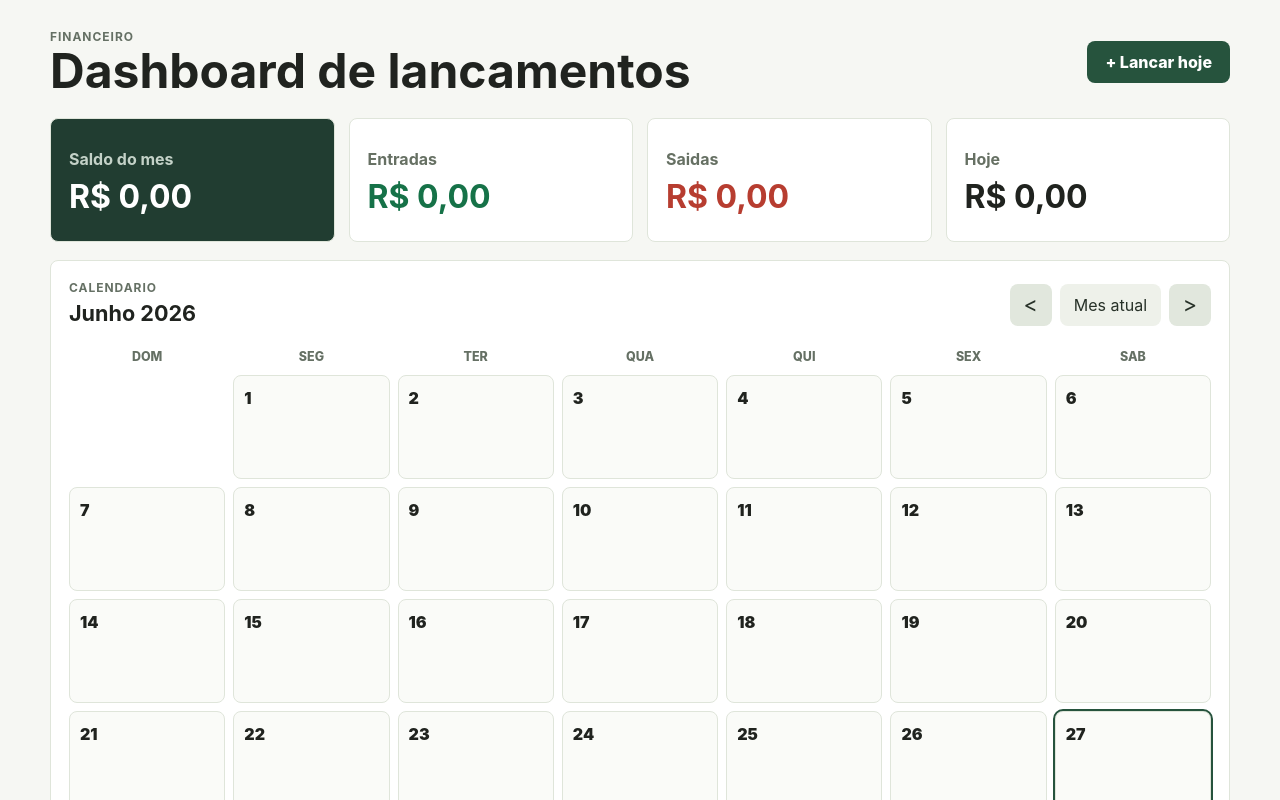
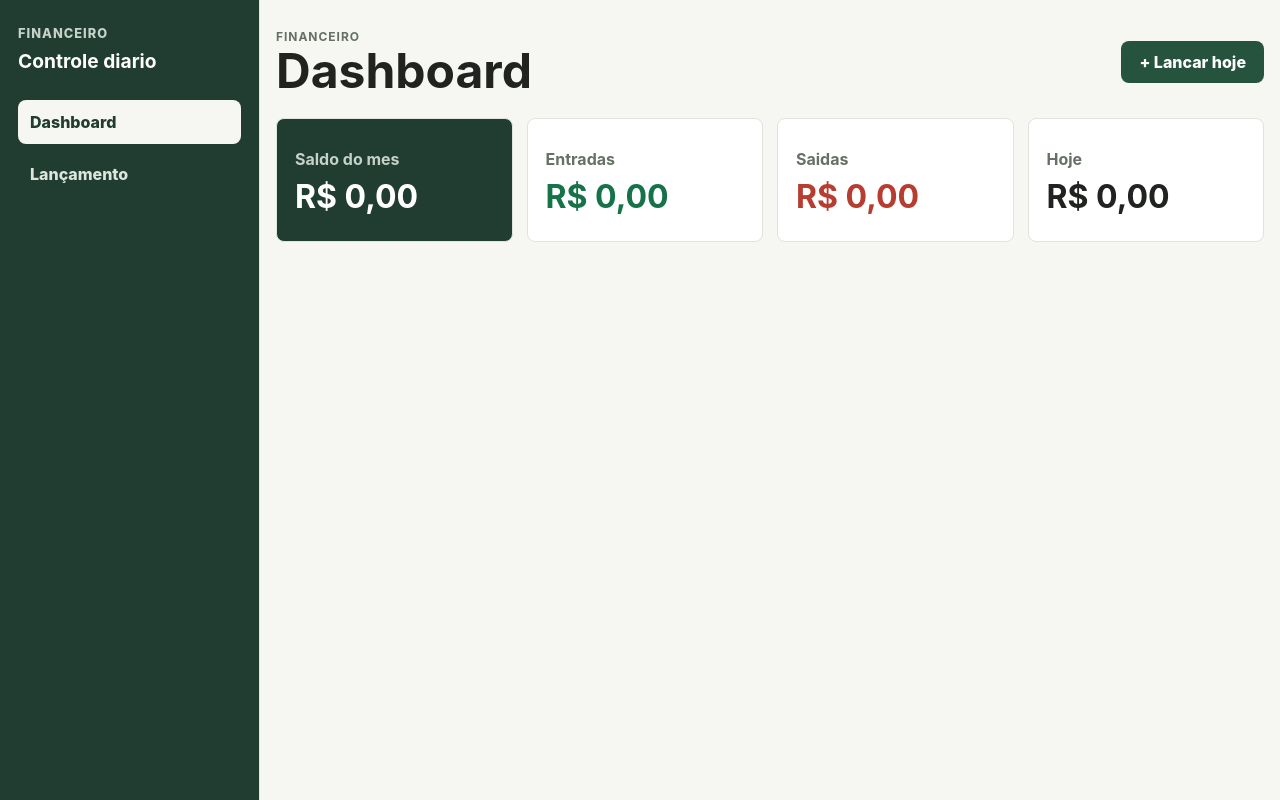
Before and after one commit to hudsonleite/financeiro, a React (Vite) app: page / in a window 1280 px wide. Shown: the top 800 px of the page. Built offline with nearby package versions, Linux system fonts and the light colour scheme.

Commit message:
feat: adicionar menu lateral

```diff
--- a/src/app/App.jsx
+++ b/src/app/App.jsx
@@ -1,5 +1,6 @@
 import { useMemo, useState } from "react";
 import { Header } from "../components/layout/Header.jsx";
+import { Sidebar } from "../components/layout/Sidebar.jsx";
 import { CalendarSection } from "../features/calendar/CalendarSection.jsx";
 import { Dashboard } from "../features/dashboard/Dashboard.jsx";
 import { EntryListSection } from "../features/entries/EntryListSection.jsx";
@@ -10,6 +11,7 @@ import { fromDateKey, toDateKey } from "../utils/date.js";
 export function App() {
   const [currentDate, setCurrentDate] = useState(new Date());
   const [selectedDate, setSelectedDate] = useState(null);
+  const [activeView, setActiveView] = useState("dashboard");
   const { entries, addEntry, entriesForDate } = useEntries();
 
   const monthEntries = useMemo(() => {
@@ -26,12 +28,19 @@ export function App() {
     setCurrentDate(new Date(currentDate.getFullYear(), currentDate.getMonth() + direction, 1));
   }
 
+  const pageTitle = activeView === "dashboard" ? "Dashboard" : "Lan\u00e7amentos";
+
   return (
+    <div className="app-layout">
+      <Sidebar activeView={activeView} onChangeView={setActiveView} />
+
       <main className="shell">
-      <Header onOpenToday={() => setSelectedDate(toDateKey(new Date()))} />
+        <Header title={pageTitle} onOpenToday={() => setSelectedDate(toDateKey(new Date()))} />
 
+        {activeView === "dashboard" ? (
           <Dashboard entries={monthEntries} todayEntries={entriesForDate(toDateKey(new Date()))} />
-
+        ) : (
+          <>
             <CalendarSection
               currentDate={currentDate}
               entriesForDate={entriesForDate}
@@ -41,6 +50,8 @@ export function App() {
             />
 
             <EntryListSection entries={monthEntries} />
+          </>
+        )}
 
         {selectedDate ? (
           <EntryModal
@@ -51,5 +62,6 @@ export function App() {
           />
         ) : null}
       </main>
+    </div>
   );
 }
--- a/src/components/layout/Header.jsx
+++ b/src/components/layout/Header.jsx
@@ -1,9 +1,9 @@
-export function Header({ onOpenToday }) {
+export function Header({ title = "Dashboard", onOpenToday }) {
   return (
     <header className="topbar">
       <div>
         <span className="eyebrow">Financeiro</span>
-        <h1>Dashboard de lancamentos</h1>
+        <h1>{title}</h1>
       </div>
       <button className="primary-action" onClick={onOpenToday}>
         + Lancar hoje
--- /dev/null
+++ b/src/components/layout/Sidebar.jsx
@@ -0,0 +1,27 @@
+const MENU_ITEMS = [
+  { id: "dashboard", label: "Dashboard" },
+  { id: "launches", label: "Lan\u00e7amento" },
+];
+
+export function Sidebar({ activeView, onChangeView }) {
+  return (
+    <aside className="sidebar" aria-label="Menu principal">
+      <div className="sidebar-brand">
+        <span>Financeiro</span>
+        <strong>Controle diario</strong>
+      </div>
+
+      <nav className="sidebar-nav">
+        {MENU_ITEMS.map((item) => (
+          <button
+            className={`sidebar-link ${activeView === item.id ? "active" : ""}`}
+            key={item.id}
+            onClick={() => onChangeView(item.id)}
+          >
+            {item.label}
+          </button>
+        ))}
+      </nav>
+    </aside>
+  );
+}
--- a/src/styles.css
+++ b/src/styles.css
@@ -25,6 +25,66 @@ select {
 
 button {
   cursor: pointer;
+}
+
+.app-layout {
+  display: grid;
+  grid-template-columns: 260px minmax(0, 1fr);
+  min-height: 100vh;
+}
+
+.sidebar {
+  position: sticky;
+  top: 0;
+  align-self: start;
+  display: flex;
+  min-height: 100vh;
+  flex-direction: column;
+  gap: 24px;
+  border-right: 1px solid #dfe5da;
+  background: #213d31;
+  color: #fff;
+  padding: 24px 18px;
+}
+
+.sidebar-brand {
+  display: grid;
+  gap: 4px;
+}
+
+.sidebar-brand span {
+  color: #c4d2c8;
+  font-size: 0.8rem;
+  font-weight: 800;
+  letter-spacing: 0.08em;
+  text-transform: uppercase;
+}
+
+.sidebar-brand strong {
+  font-size: 1.2rem;
+}
+
+.sidebar-nav {
+  display: grid;
+  gap: 8px;
+}
+
+.sidebar-link {
+  width: 100%;
+  border: 0;
+  border-radius: 8px;
+  background: transparent;
+  color: #dbe6dc;
+  min-height: 44px;
+  padding: 0 12px;
+  text-align: left;
+  font-weight: 800;
+}
+
+.sidebar-link:hover,
+.sidebar-link.active {
+  background: #f6f7f3;
+  color: #213d31;
 }
 
 .shell {
@@ -326,6 +386,24 @@ h3 {
 }
 
 @media (max-width: 820px) {
+  .app-layout {
+    grid-template-columns: 1fr;
+  }
+
+  .sidebar {
+    position: static;
+    min-height: auto;
+    padding: 14px;
+  }
+
+  .sidebar-nav {
+    grid-template-columns: repeat(2, minmax(0, 1fr));
+  }
+
+  .sidebar-link {
+    text-align: center;
+  }
+
   .topbar,
   .panel-header {
     align-items: flex-start;
```
Lines whose indentation alone changed are shown as unchanged.
